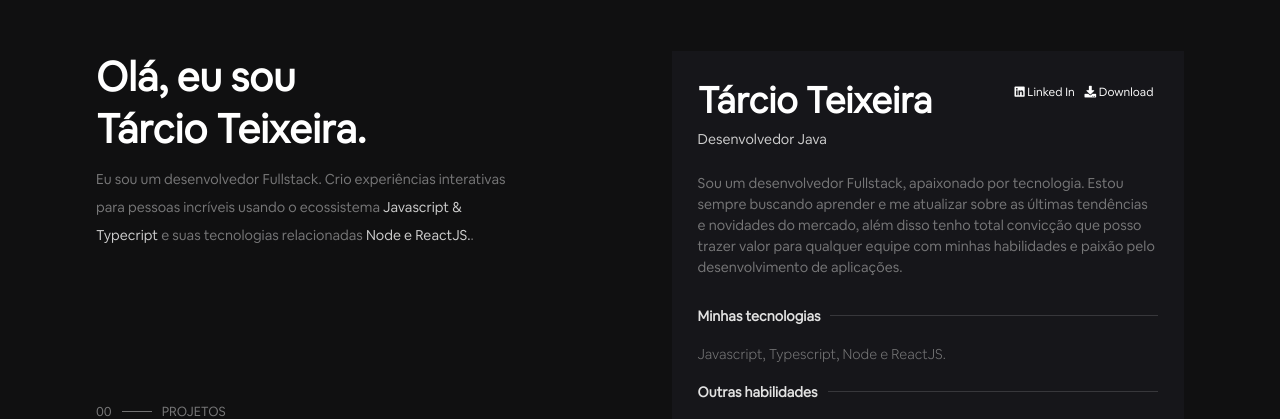
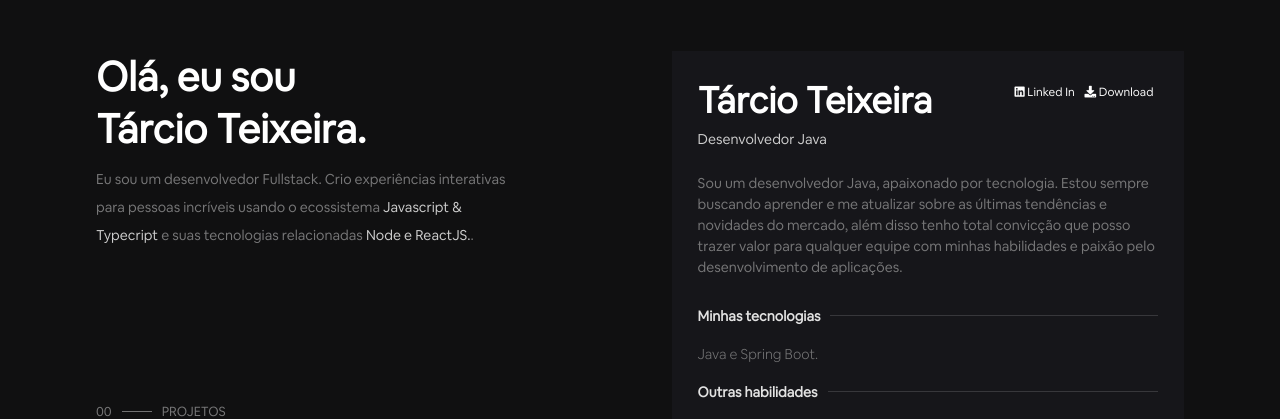
Before and after one commit to teixtarcio/tarcio.dev, a React (Create React App) app: page /resume in a window 1280 px wide. Shown: the top 419 px of the page. Built offline with nearby package versions, Linux system fonts and the light colour scheme.

Commit message:
Update Resume.jsx

```diff
--- a/src/components/resume/Resume.jsx
+++ b/src/components/resume/Resume.jsx
@@ -83,7 +83,7 @@ export class Resume extends Component {
 
           <div className="summary">
             <p>
-            Sou um desenvolvedor Fullstack, apaixonado por tecnologia.
+            Sou um desenvolvedor Java, apaixonado por tecnologia.
             Estou sempre buscando aprender e me atualizar sobre as últimas
             tendências e novidades do mercado, além disso tenho total convicção
             que posso trazer valor para qualquer equipe com minhas habilidades
@@ -97,7 +97,7 @@ export class Resume extends Component {
 
           <div className="skills">
             <p>
-              Javascript, Typescript, Node e ReactJS.
+              Java e Spring Boot.
             </p>
           </div>
 
```
